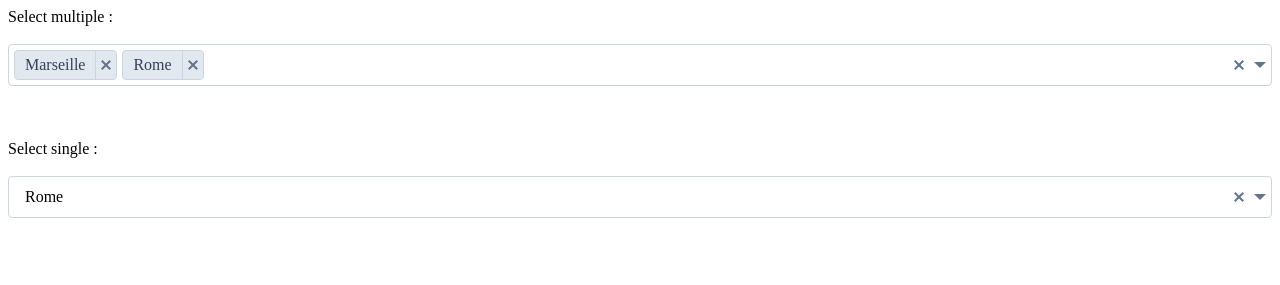
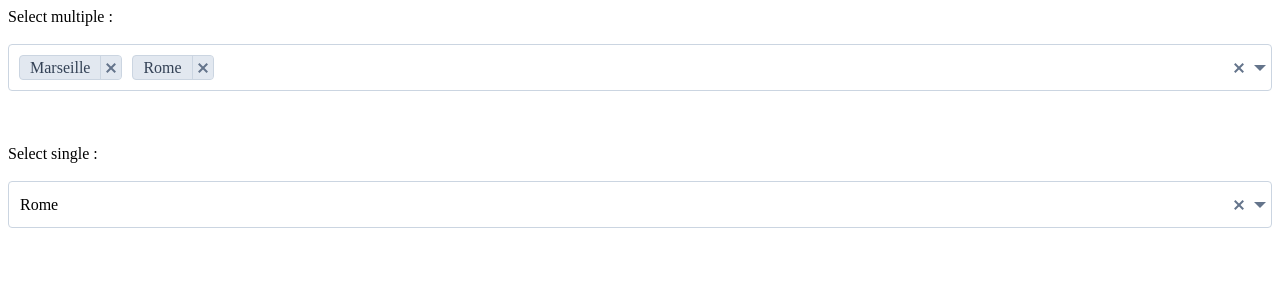
Before and after one commit to WebCimes/webcimes-select, a website built with webpack: page demo/demo_esm.html in a window 1280 px wide. Built offline with nearby package versions, Linux system fonts and the light colour scheme.

Commit message:
add webcimes-select--selected status when something is selected and arrange some stylesheet

```diff
--- a/package.json
+++ b/package.json
@@ -1,6 +1,6 @@
 {
   "name": "webcimes-select",
-  "version": "1.1.4",
+  "version": "1.1.5",
   "description": "Just create beautiful select boxes, it supports search, single select, multiple select, keyboard control, clear options, dropdown can also be opened over an overflow parent, optgroup support, rtl support, accessibility, and many other options. It works with vanilla javascript + html + css, no dependencies are required",
   "main": "./dist/js/webcimes-select.udm.js",
   "module": "./dist/js/webcimes-select.esm.js",
--- a/src/css/webcimes-select.css
+++ b/src/css/webcimes-select.css
@@ -28,13 +28,14 @@
 {
 	--select-color: inherit;
 	--select-background: #fff;
-	--select-padding: 2.5px 5px;
+	--select-padding: 5px 5px 5px 10px;
 	--select-border: 1px solid #cbd5e1;
 	--select-border-radius: 4px;
 	--select-focus-border-color: #94a3b8;
 	--select-disabled-opacity: 0.5;
-	--select-option-margin: 2.5px 5px 2.5px 0;
-	--select-option-padding: 5px 10px;
+	--select-option-margin: 5px 10px 5px 0;
+	--select-option-label-padding: 2.5px 0px;
+	--select-option-multiple-label-padding: 2.5px 10px;
 	--select-option-multiple-color: #334155;
 	--select-option-multiple-background: #e2e8f0;
 	--select-option-multiple-border: 1px solid #cbd5e1;
@@ -181,9 +182,13 @@
 }
 .webcimes-select__option-label
 {
-	padding: var(--select-option-padding);
+	padding: var(--select-option-label-padding);
 	text-overflow: ellipsis;
 	overflow: hidden;
+}
+.webcimes-select--multiple .webcimes-select__option:not(.webcimes-select__option--placeholder) .webcimes-select__option-label
+{
+	padding: var(--select-option-multiple-label-padding);
 }
 .webcimes-select--multiple .webcimes-select__option .webcimes-select__clear
 {
--- a/src/ts/webcimes-select.ts
+++ b/src/ts/webcimes-select.ts
@@ -468,6 +468,7 @@ export class WebcimesSelect
 			// If an option is selected, show the value
 			if(selectedOptions.length)
 			{
+				this.select.classList.add("webcimes-select--selected");
 				this.select.querySelector(".webcimes-select > .webcimes-select__clear")?.classList.add("webcimes-select__clear--active");
 				selectedOptions.forEach((el) => {
 					let option = document.createElement("template");
@@ -482,6 +483,7 @@ export class WebcimesSelect
 			// Else if a placeholder string exist, show the value
 			else if(this.options.placeholderText)
 			{
+				this.select.classList.remove("webcimes-select--selected");
 				this.select.querySelector(".webcimes-select > .webcimes-select__clear")?.classList.remove("webcimes-select__clear--active");
 				let option = document.createElement("template");
 				option.innerHTML =
@@ -493,6 +495,7 @@ export class WebcimesSelect
 			// Else if no option selected and no placeholder
 			else
 			{
+				this.select.classList.remove("webcimes-select--selected");
 				this.select.querySelector(".webcimes-select > .webcimes-select__clear")?.classList.remove("webcimes-select__clear--active");
 			}
 
```
Also changed, not shown: README.md, dist/css/webcimes-select.css, dist/js/webcimes-select.esm.js, dist/js/webcimes-select.udm.js, 4 other files.
